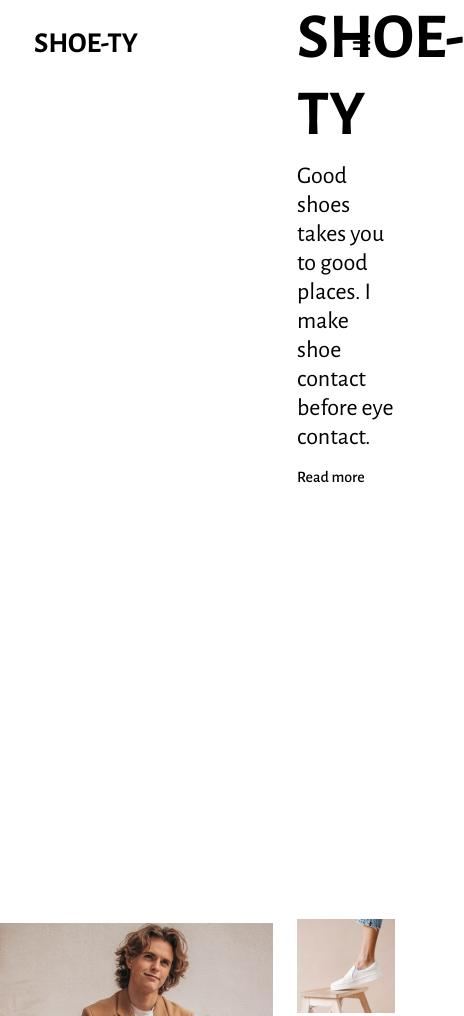
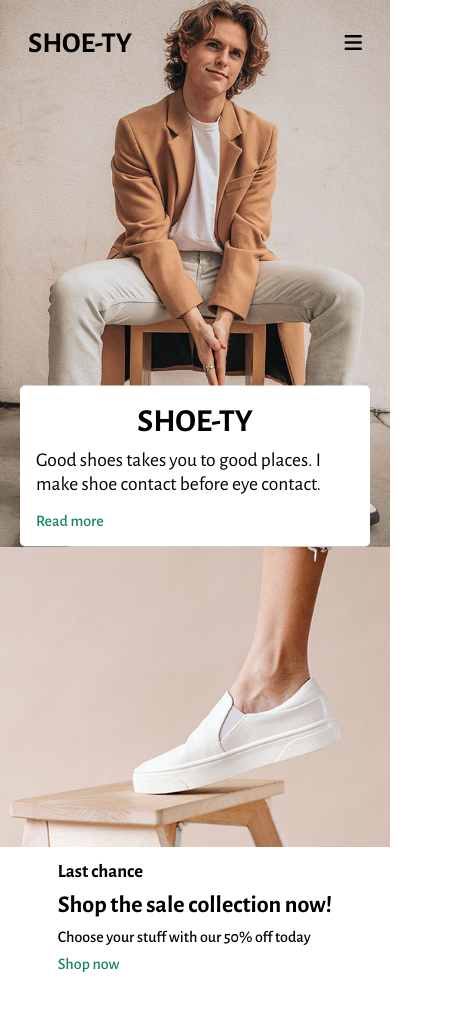
Before and after one commit to patjohntrick/SHOE-TY, a plain HTML site: page index.html in a window 390 px wide. Shown: the top 1016 px of the page, 464 px wide, since content can reach past the window. Drawn offline with nearby package versions, Linux system fonts and the light colour scheme.

Commit message:
hero-query

```diff
--- a/index.html
+++ b/index.html
@@ -4,14 +4,14 @@
     <meta charset="UTF-8">
     <meta http-equiv="X-UA-Compatible" content="IE=edge">
     <meta name="viewport" content="width=device-width, initial-scale=1.0">
-    <link rel="stylesheet" href="style.css">
-    <link rel="stylesheet" href="/query/query.css">
     <link rel="preconnect" href="https://fonts.googleapis.com">
     <link rel="preconnect" href="https://fonts.gstatic.com" crossorigin>
     <link href="https://fonts.googleapis.com/css2?family=Alegreya+Sans:wght@300;400;500;700;800;900&family=Poppins&display=swap" rel="stylesheet">
+    <link rel="stylesheet" href="style.css">
+    <link rel="stylesheet" href="/query/query.css">
     <title>SHOE-TY</title>
 </head>
-<body>
+<body id="body">
     <nav class="nav-container">
         <div class="logo">
             <h1>SHOE-TY</h1>
@@ -48,11 +48,17 @@
                     <p>Good shoes takes you to good places. I make shoe contact before eye contact.</p>
                 <a href="">Read more</a>
                 </div>
-                <img src="img/product3.jpg" alt="">
-                <h3>Last chance</h3>
-                <h2>Shop the sale collection now!</h2>
-                <p>Choose your stuff with our 50% off today</p>
-                <a href="">Shop now</a>
+                <div id="sub-hero">
+                    <div class="img-container">
+                        <img src="img/product3.jpg" alt="">
+                    </div>
+                    <div class="text-container">
+                        <h3>Last chance</h3>
+                        <h2>Shop the sale collection now!</h2>
+                        <p>Choose your stuff with our 50% off today</p>
+                        <a href="">Shop now</a>
+                    </div>
+                </div>
             </div>
         </div>
     </main>
--- a/query/query.scss
+++ b/query/query.scss
@@ -1,12 +1,48 @@
+$pcolor: #13875e;
+$picture-background: #d4d4d4;
+$p-wieght: 500;
+
+@media screen and (max-width: 1250px) {
+  main {
+    .hero {
+      .hero-text {
+        .logo {
+          margin-bottom: 15rem;
+        }
+      }
+    }
+  }
+}
 @media screen and (max-width: 1024px) {
+  main {
+    .hero {
+      .hero-text {
+        .logo {
+          margin-bottom: 10rem;
+        }
+      }
+    }
+  }
 }
-
+@media screen and (max-width: 880px) {
+  main .hero .hero-text .logo {
+    margin-bottom: 5rem;
+  }
+}
 @media screen and (max-width: 768px) {
+  body.query-active {
+    background-color: rgba(0, 0, 0, 0.719);
+    transition: 0.3s ease-in-out;
+  }
+  main .hero .hero-text .logo {
+    margin-bottom: 3rem;
+  }
   nav .logo ul,
   nav .second-links {
     display: none;
   }
   nav {
+    margin: 10px auto;
     .logo {
       margin: 0;
       width: auto;
@@ -39,7 +75,7 @@
       left: 50%;
       transform: translate(-50%, -50%);
       width: 97.5%;
-      height: 97.5vh;
+      height: 95vh;
       background-color: rgb(255, 255, 255);
       flex-direction: column;
       text-align: center;
@@ -53,3 +89,72 @@
     }
   }
 }
+@media screen and (max-width: 720px) {
+  nav {
+    z-index: 100000;
+    background-color: white;
+  }
+  main .hero {
+    z-index: -10;
+    flex-direction: column;
+    .img-container {
+      width: 100vw;
+    }
+    .hero-text {
+      width: 100vw;
+      margin: 0;
+      .logo {
+        background-color: white;
+        border-radius: 5px;
+        position: absolute;
+        top: 45%;
+        left: 50%;
+        transform: translate(-50%, -45%);
+        width: 350px;
+        padding: 1rem;
+        h1 {
+          text-align: center;
+        }
+        a {
+          text-align: center;
+          color: $pcolor;
+        }
+      }
+      #sub-hero {
+        display: flex;
+        align-items: center;
+        // position: relative;
+        // z-index: -11;
+        margin-top: -5px;
+        .img-container {
+          width: 50%;
+          margin-right: 1rem;
+        }
+      }
+    }
+  }
+}
+@media screen and (max-width: 520px) {
+  main .hero .hero-text #sub-hero {
+    flex-direction: column;
+    .img-container {
+      width: 100vw;
+      margin: 0;
+      img {
+        height: 300px;
+      }
+    }
+  }
+}
+@media screen and (max-width: 375px) {
+  main .hero .hero-text .logo {
+    top: 35%;
+    left: 50%;
+    transform: translate(-50%, -35%);
+  }
+}
+@media screen and (max-width: 320px) {
+  main .hero .hero-text .logo {
+    width: 280px;
+  }
+}
--- a/script.js
+++ b/script.js
@@ -1,22 +1,31 @@
 const navBar = document.querySelector('.nav-bar');
 const query = document.querySelector('.query');
 const navContainer = document.querySelector('.nav-container');
+const bodyElement = document.getElementById('body');
 
-navBar.addEventListener("click", () => {
+navBar.addEventListener("click", function() {
     query.classList.toggle("query-active")
     navBar.classList.toggle('nav-bar-active')
+    bodyElement.classList.toggle('query-active')
 })
 
-window.addEventListener('scroll', () => {
+window.addEventListener('scroll', function() {
     let scroll = window.scrollY;
     if (scroll > 300) {
         navContainer.style.position = 'fixed';
-        navContainer.style.backgroundColor = "white";
-        navContainer.style.width = '98.5%';
+        navContainer.style.backgroundColor = "rgba(255, 255, 255, 0.9)";
+        navContainer.style.marginTop = '10px';
+        navContainer.style.marginLeft = '1%';
+        navContainer.style.marginRight = 'auto';
+        navContainer.style.width = '98%';
         navContainer.style.transition = ".5s";
     } else {
         navContainer.style.position = 'static';
         navContainer.style.backgroundColor = "rgba(255, 255, 255, 0)"
+        navContainer.style.marginTop = '10px';
+        navContainer.style.marginLeft = 'auto';
+        navContainer.style.marginRight = 'auto';
+        navContainer.style.width = '98%';
         navContainer.style.transition = ".5s";
     }
 
--- a/style.scss
+++ b/style.scss
@@ -9,8 +9,8 @@ $p-wieght: 500;
   font-family: "Alegreya Sans", sans-serif;
 }
 body {
-  width: 100vw;
-  overflow-x: hidden;
+  // width: 100vw;
+  // overflow-x: hidden;
   p {
     font-weight: $p-wieght;
   }
@@ -19,10 +19,8 @@ nav {
   display: flex;
   justify-content: space-between;
   align-items: center;
-  position: static;
-  width: 97%;
-  margin: 10px 10px 0 10px;
-  background-color: rgba(255, 255, 255, 0);
+  width: 98%;
+  margin: 10px auto;
   padding: 1rem 1.5rem;
   .nav-bar {
     display: none;
@@ -78,10 +76,11 @@ nav {
   }
 }
 main {
+  position: relative;
   .hero {
     position: absolute;
     z-index: -1;
-    top: 0;
+    margin-top: -90px;
     display: flex;
     justify-content: space-between;
     align-items: flex-end;
@@ -96,30 +95,34 @@ main {
       margin-left: 1.5rem;
       width: 25vw;
       padding-bottom: 3rem;
+      #sub-hero .img-container {
+        width: 100%;
+      }
       .logo {
         margin-bottom: 27rem;
         h1 {
           font-weight: 900;
-          font-size: 4em;
+          font-size: clamp(2rem, 5vw, 10rem);
         }
         p {
           font-weight: 400;
-          font-size: 1.5em;
+          font-size: clamp(1rem, 5vw, 1.5rem);
           margin-bottom: 1rem;
         }
         a {
           text-decoration: none;
           font-weight: $p-wieght;
-          color: black;
+          color: $pcolor;
           padding: 10px 0 3px 0;
           position: relative;
           transition: 2s ease-in-out;
+          font-size: clamp(0.8rem, 5vw, 1rem);
         }
         a::before {
           content: "";
           position: absolute;
           top: 100%;
-          border-bottom: 1px solid black;
+          border-bottom: 1px solid $pcolor;
           width: 0;
           transition: 0.3s;
         }
@@ -140,7 +143,7 @@ main {
     a {
       text-decoration: none;
       font-weight: $p-wieght;
-      color: black;
+      color: $pcolor;
       padding: 10px 0 3px 0;
       position: relative;
       transition: 2s ease-in-out;
@@ -149,7 +152,7 @@ main {
       content: "";
       position: absolute;
       top: 100%;
-      border-bottom: 1px solid black;
+      border-bottom: 1px solid $pcolor;
       width: 0;
       transition: 0.3s;
     }
```
Also changed, not shown: query/query.css, style.css, 2 other files.
